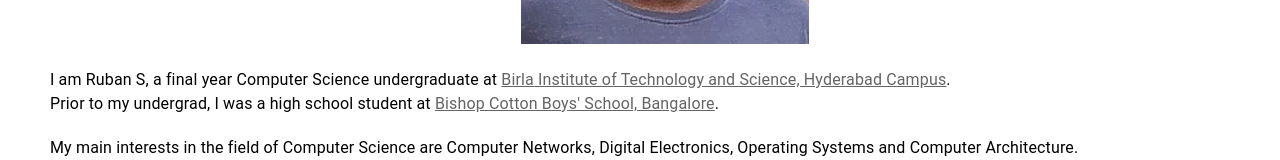
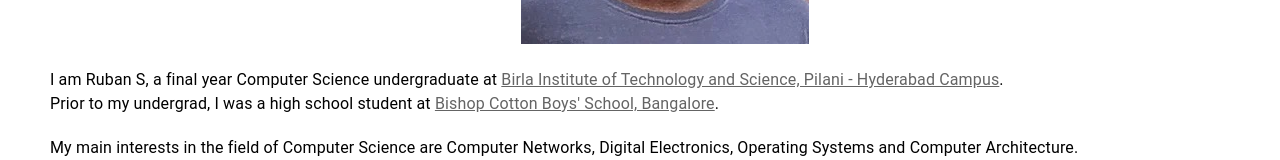
Before and after one commit to S-Ruban/portfolio-website, a React (Create React App) app: page / in a window 1280 px wide. Shown: the part 356-516 px from the top of the page. Built offline with nearby package versions, Linux system fonts and the light colour scheme.

Commit message:
Update About.js

```diff
--- a/src/About.js
+++ b/src/About.js
@@ -55,7 +55,7 @@ const About = () => {
             <Typography variant="h4" marginTop="50px" marginBottom="20px">About me</Typography>
             <img src={dp} alt=""/>
             <Typography align="left" marginTop="20px">
-                I am Ruban S, a final year Computer Science undergraduate at <a href="https://www.bits-pilani.ac.in/hyderabad/" target='_blank' rel='noopener noreferrer'>Birla Institute of Technology and Science, Hyderabad Campus</a>. <br/>
+                I am Ruban S, a final year Computer Science undergraduate at <a href="https://www.bits-pilani.ac.in/hyderabad/" target='_blank' rel='noopener noreferrer'>Birla Institute of Technology and Science, Pilani - Hyderabad Campus</a>. <br/>
                 Prior to my undergrad, I was a high school student at <a href="https://bishopcottonboysschool.edu.in/" target='_blank' rel='noopener noreferrer'>Bishop Cotton Boys' School, Bangalore</a>.
             </Typography>
             <Typography align="left" marginTop="20px">
```
